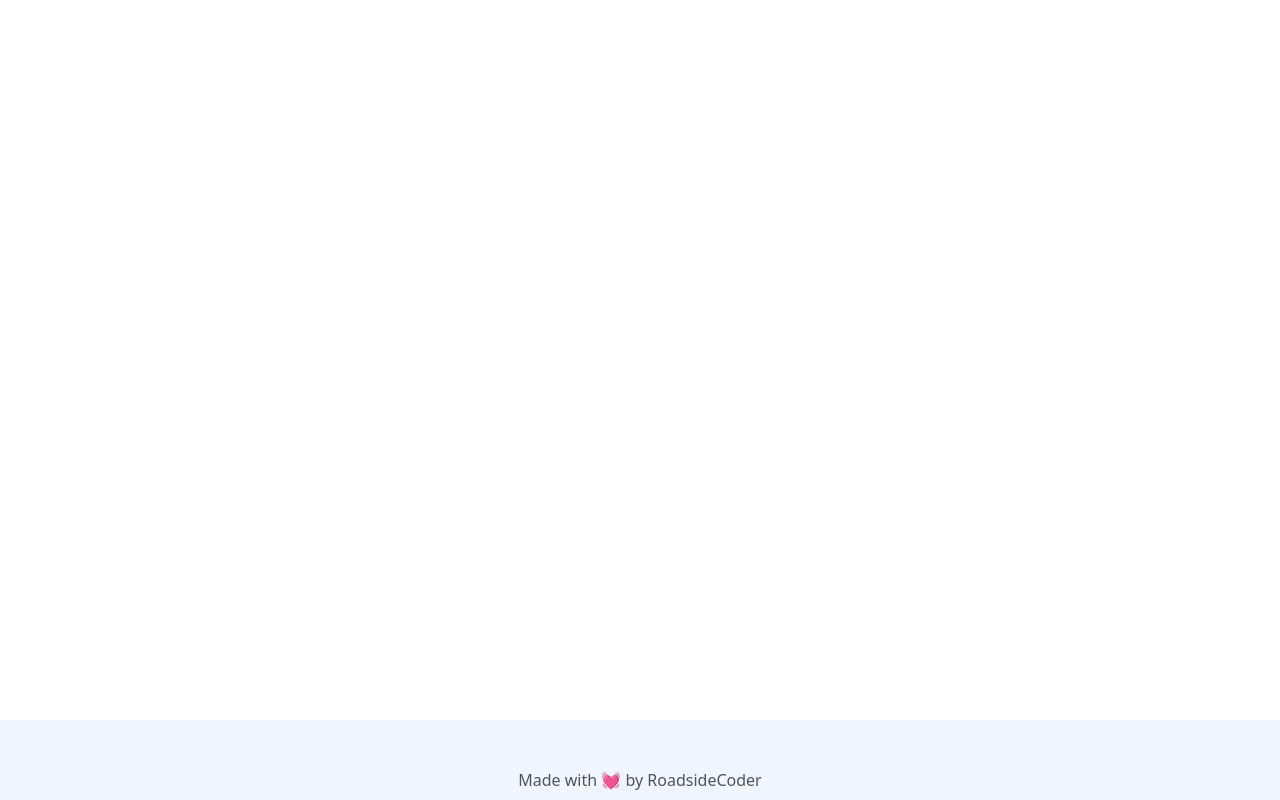
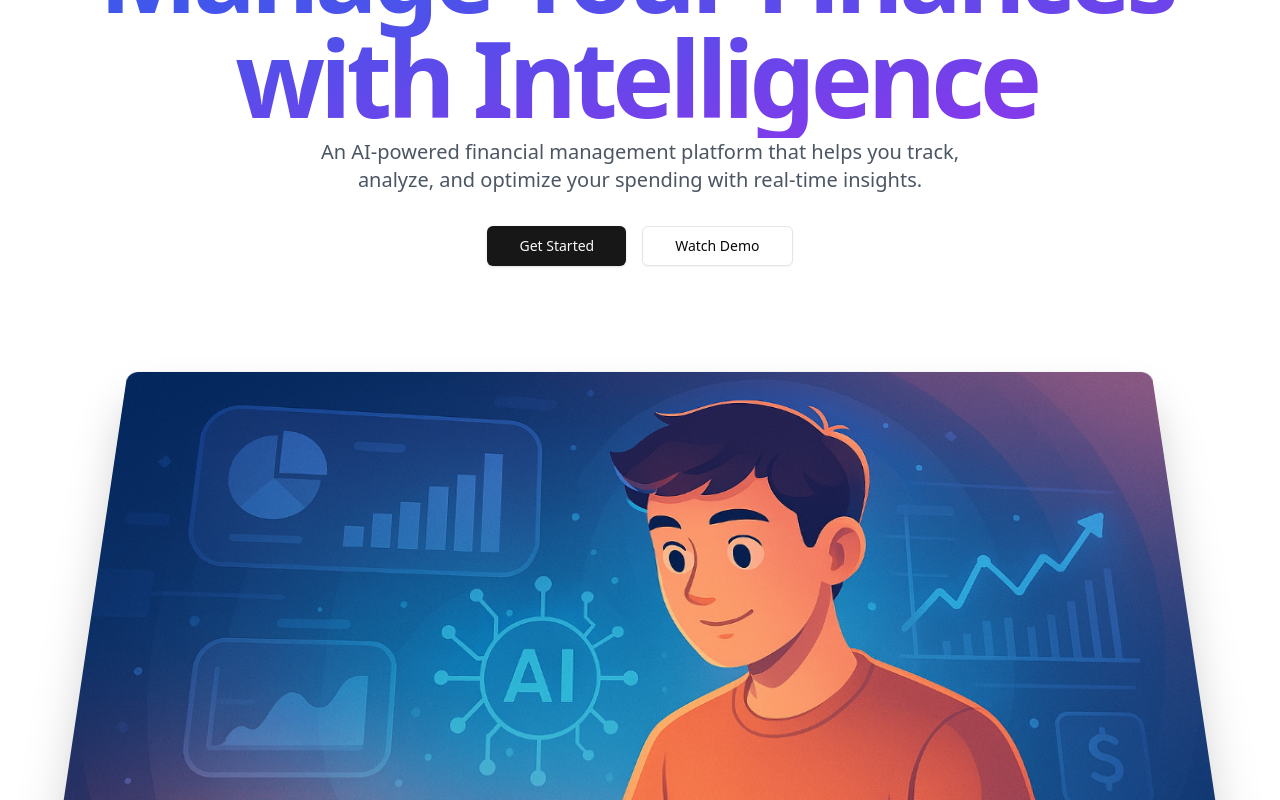
Before and after one commit to lyfu19/welth, a Next.js app: page / in a window 1280 px wide. Shown: the part 240-1040 px from the top of the page. Built offline with nearby package versions, Linux system fonts and the light colour scheme; no server answers.

Commit message:
feat: add scroll-based 3D rotation effect to hero image

```diff
--- a/app/globals.css
+++ b/app/globals.css
@@ -66,3 +66,42 @@
     @apply bg-background text-foreground;
   }
 }
+
+@layer utilities {
+  .gradient {
+    @apply bg-gradient-to-br from-blue-600 to-purple-600;
+  }
+
+  .gradient-title {
+    @apply gradient font-extrabold tracking-tighter pr-2 pb-2 text-transparent bg-clip-text;
+  }
+}
+
+/* .hero-image-wrapper {
+  perspective: 1000px;
+}
+
+.hero-image {
+  transform: rotateX(15deg) scale(1);
+  transition: transform 0.5s ease-out;
+  will-change: transform;
+  border: 2px solid red;
+}
+
+.hero-image.scrolled {
+  transform: rotateX(0deg) scale(1) translateY(40px);
+} */
+
+.hero-image-wrapper {
+  perspective: 1000px;
+}
+
+.hero-image {
+  transform: rotateX(15deg) scale(1);
+  transition: transform 0.5s ease-out;
+  will-change: transform;
+}
+
+.hero-image.scrolled {
+  transform: rotateX(0deg) scale(1) translateY(40px);
+}
--- a/app/page.js
+++ b/app/page.js
@@ -1,7 +1,7 @@
-import { Button } from "@/components/ui/button";
+import HeroSection from "@/components/hero";
 
 export default function Home() {
   return <div className="mt-40">
-    <Button variant="destructive">Yongfu Lin</Button>
+    <HeroSection />
   </div>
 }
--- /dev/null
+++ b/components/hero.jsx
@@ -0,0 +1,70 @@
+"use client";
+
+import Link from "next/link";
+import { Button } from "./ui/button";
+import Image from "next/image";
+import { useEffect, useRef } from "react";
+
+const HeroSection = () => {
+  const imageRef = useRef(null);
+
+  useEffect(() => {
+    const imageElement = imageRef.current;
+    if (!imageElement) return;
+
+    const handleScroll = () => {
+      const scrollPosition = window.scrollY;
+      const scrollThreshold = 100;
+
+      if (scrollPosition > scrollThreshold) {
+        imageElement.classList.add("scrolled");
+      } else {
+        imageElement.classList.remove("scrolled");
+      }
+    };
+    window.addEventListener("scroll", handleScroll);
+    return () => window.removeEventListener("scroll", handleScroll);
+  }, []);
+
+  return (
+    <div className="pb-20 px-4">
+      <div className="container mx-auto text-center">
+        <h1 className="text-5xl md:text-8xl lg:text-[105px] pb-6 gradient-title">
+          Manage Your Finances <br />
+          with Intelligence
+        </h1>
+        <p className="text-xl text-gray-600 mb-8 max-w-2xl mx-auto">
+          An AI-powered financial management platform that helps you track,
+          analyze, and optimize your spending with real-time insights.
+        </p>
+        <div className="flex justify-center space-x-4">
+          <Link href="/dashboard">
+            <Button size="lg" className="px-8">
+              Get Started
+            </Button>
+          </Link>
+          <Link href="https://github.com/lyfu19/welth">
+            <Button size="lg" variant="outline" className="px-8">
+              Watch Demo
+            </Button>
+          </Link>
+        </div>
+        <div>
+          <div className="pt-16 hero-image-wrapper">
+            <Image
+              ref={imageRef}
+              src="/banner.jpg"
+              width={1280}
+              height={720}
+              alt="Dashboard Preview"
+              className="hero-image w-[90%] h-auto mx-auto rounded-xl shadow-2xl"
+              priority
+            />
+          </div>
+        </div>
+      </div>
+    </div>
+  );
+};
+
+export default HeroSection;
```
Also changed, not shown: public/banner.jpeg (deleted), public/banner.jpg (added).
